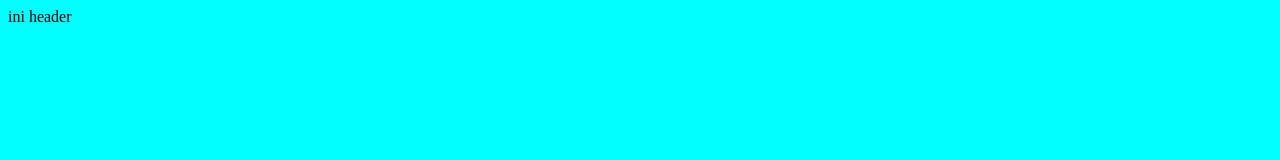
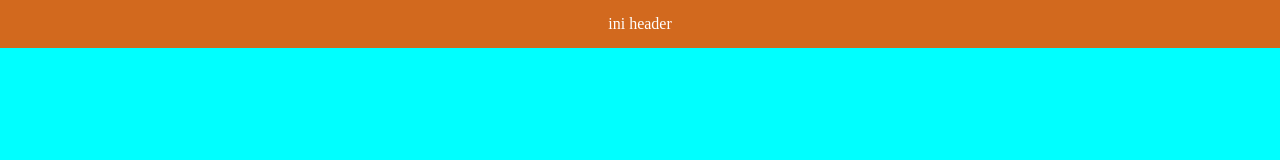
Before and after one commit to sennohananto/my-excercise-git, a plain HTML site: page index.html in a window 1280 px wide. Drawn offline with Linux system fonts and the light colour scheme.

Commit message:
added header style

```diff
--- a/style.css
+++ b/style.css
@@ -1,3 +1,12 @@
 body{
     background-color: aqua;
+    margin: 0px;
+    padding: 0px;
 }
+
+header{
+    text-align: center;
+    background-color: chocolate;
+    padding: 15px;
+    color: white;
+}
```
